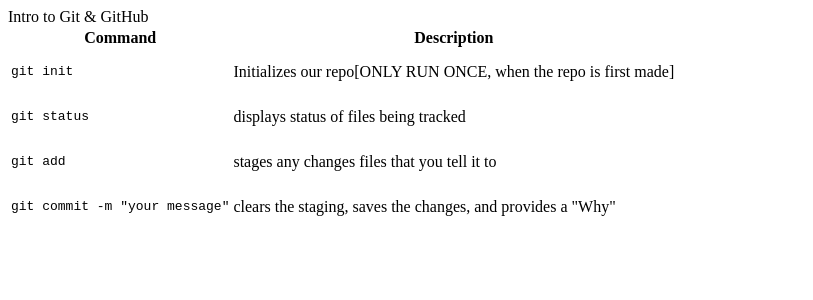
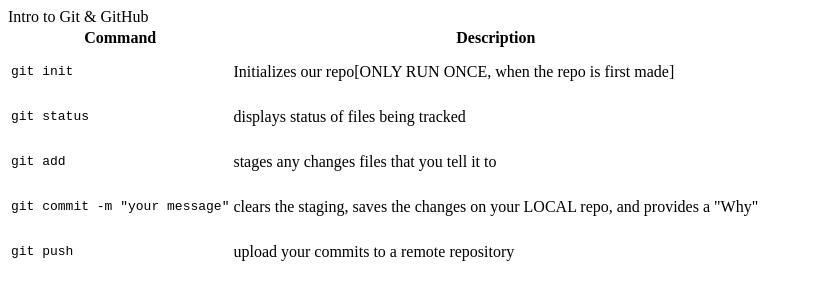
Before and after one commit to HaasP-04/introToGit, a plain HTML site: page index.html in a window 1280 px wide. Shown: the whole page, without its empty margins (0-813 px from the left). Drawn offline with Linux system fonts and the light colour scheme.

Commit message:
ready to push code

```diff
--- a/index.html
+++ b/index.html
@@ -27,8 +27,18 @@
     </tr>
     <tr>
       <td><pre>git commit -m "your message"</pre></td>
-      <td>clears the staging, saves the changes, and provides a "Why"</td>
+      <td>clears the staging, saves the changes on your LOCAL repo, and provides a "Why"</td>
     </tr>
+    <!--
+      When changing a file(s):
+      1. change the file(s)
+      2. in a terminal, add the file to git [git add. or files]
+      3. in a terminal, commit the change(s) [git commit -m "message"]
+     -->
+     <tr>
+      <td><pre>git push</pre></td>
+      <td>upload your commits to a remote repository</td>
+     </tr>
   </tbody>
 </table>
 </body>
```
